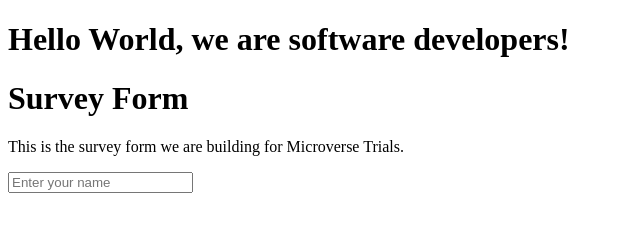
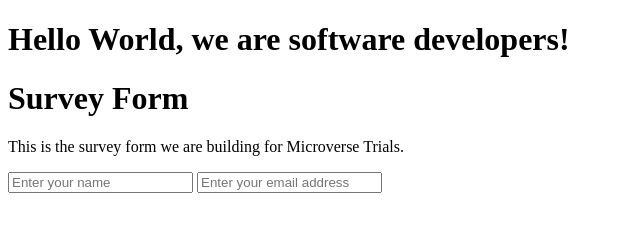
Before and after one commit to jrai0792/microverseTrials, a plain HTML site: page index.html in a window 1280 px wide. Shown: the whole page, without its empty margins (0-640 px from the left). Drawn offline with Linux system fonts and the light colour scheme.

Commit message:
Added email input

```diff
--- a/index.html
+++ b/index.html
@@ -10,7 +10,7 @@
         <p id="description">This is the survey form we are building for Microverse Trials.</p>
         <form id="survey-form">
             <input type="text" id="name" placeholder="Enter your name">
-
+            <input type="email" id="email" placeholder="Enter your email address">
 
         </form>
     </body>
```
